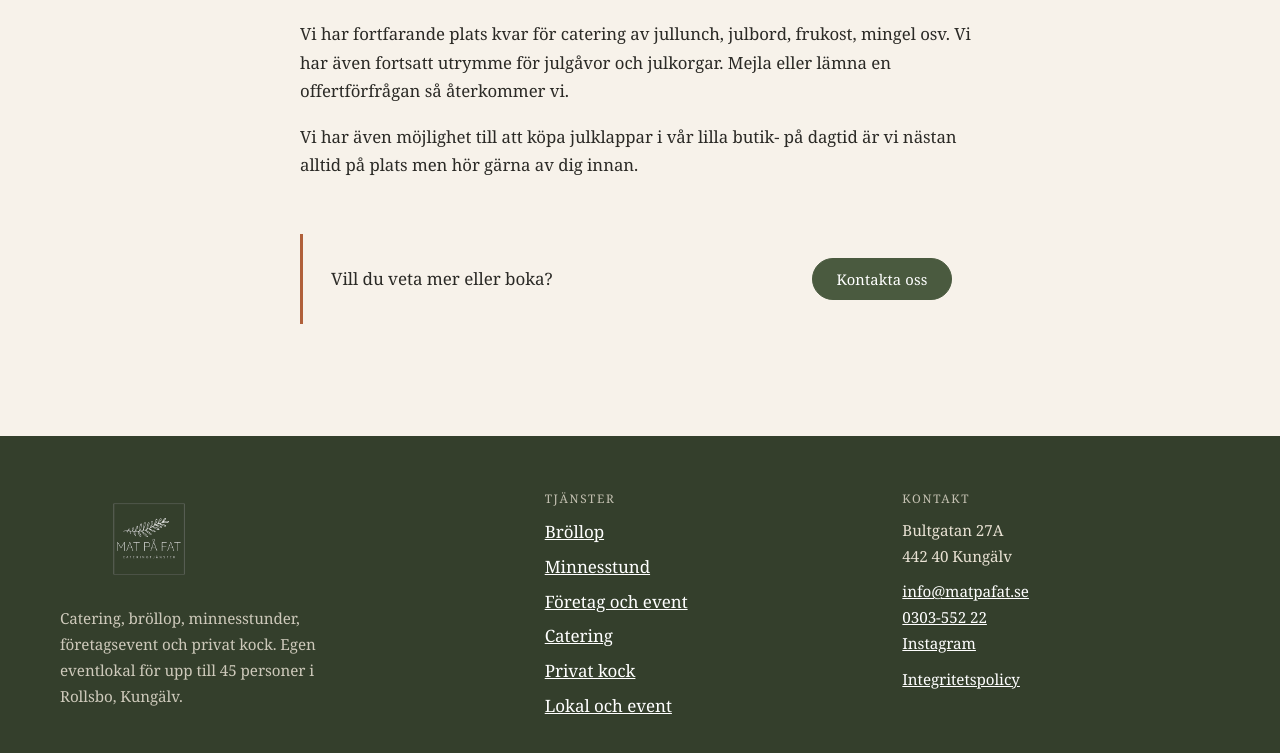
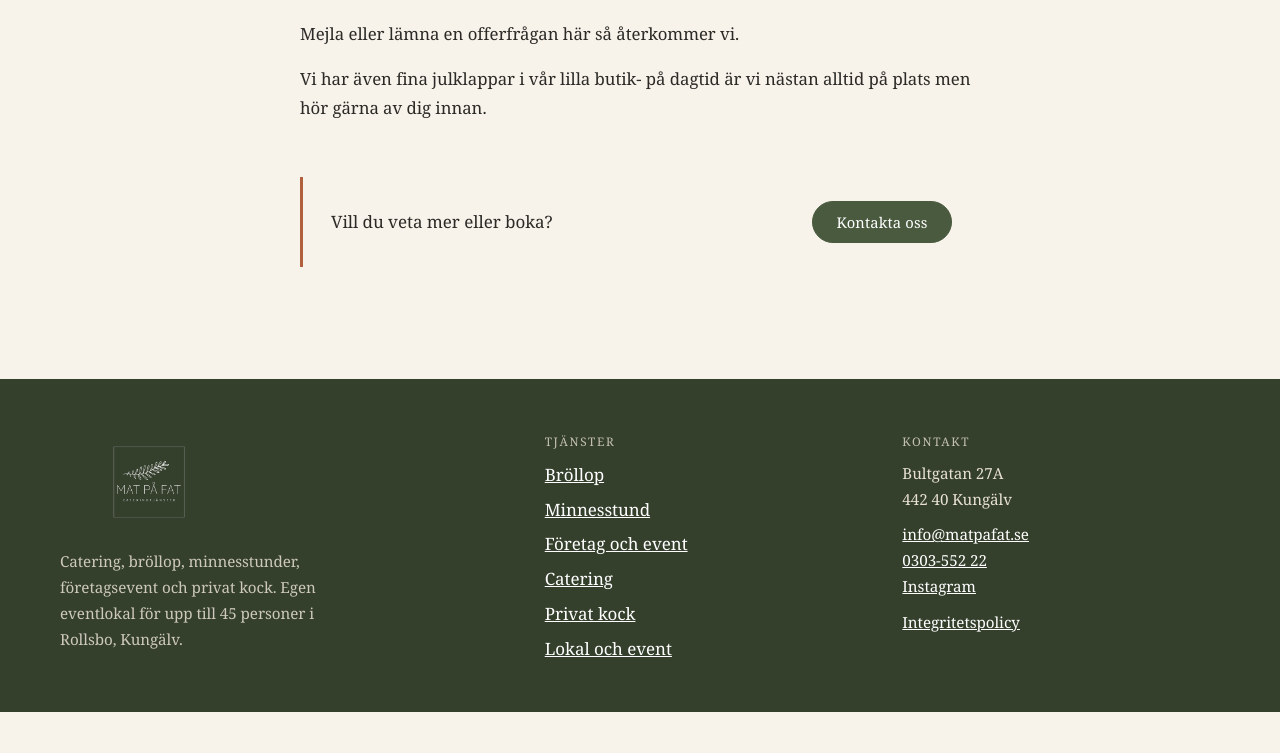
Before and after one commit to kimnyblom-spec/mpfWeb, an Eleventy site: page src/nyheter/2026-11-26-julen-närmar-sig.md in a window 1280 px wide. Shown: the part 932-1685 px from the top of the page. After the commit the page ends 1644 px from the top, so only its background shows below. Built offline with nearby package versions, Linux system fonts and the light colour scheme; Eleventy itself is replaced by a stand-in of ours; files that its build step writes are made by us from their sources; a web font is replaced by a local one.

Commit message:
Uppdatera Nyhet: 2026-11-26-julen-närmar-sig

```diff
--- a/src/nyheter/2026-11-26-julen-närmar-sig.md
+++ b/src/nyheter/2026-11-26-julen-närmar-sig.md
@@ -7,6 +7,6 @@ bildtext: Julkorg med italienska delikatesser
 utkast: false
 ---
 
-Vi har fortfarande plats kvar för catering av jullunch, julbord, frukost, mingel osv. Vi har även fortsatt utrymme för julgåvor och julkorgar. Mejla eller lämna en offertförfrågan så återkommer vi.
+Mejla eller lämna en offerfrågan här så återkommer vi.
 
-Vi har även möjlighet till att köpa julklappar i vår lilla butik- på dagtid är vi nästan alltid på plats men hör gärna av dig innan.
+Vi har även fina julklappar i vår lilla butik- på dagtid är vi nästan alltid på plats men hör gärna av dig innan.
```
